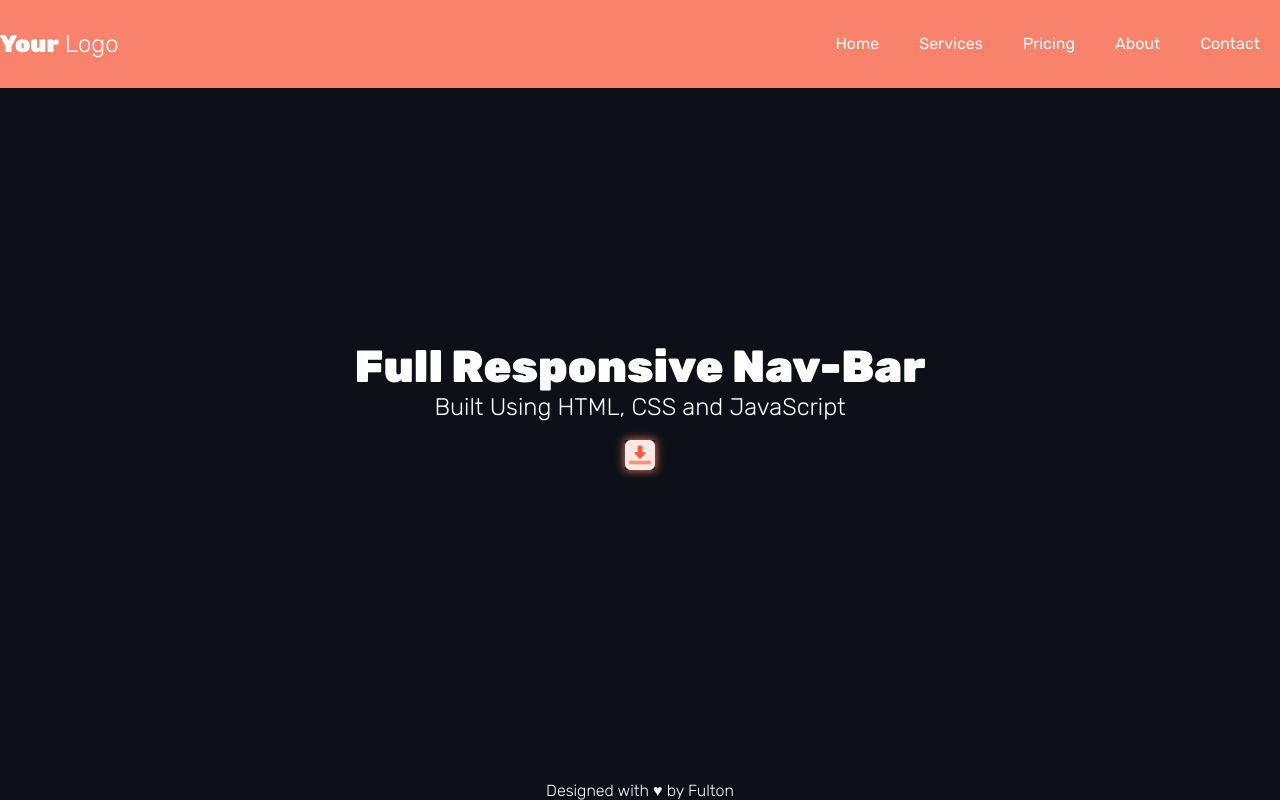
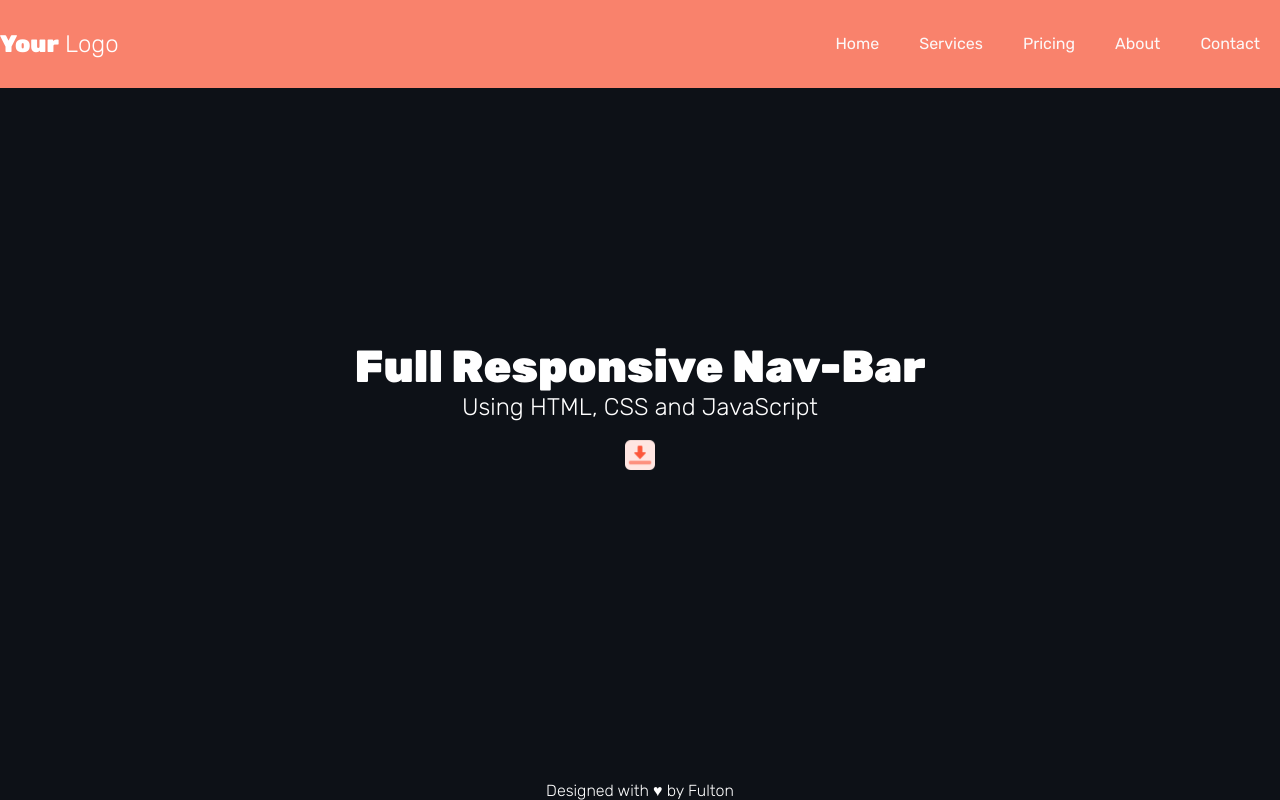
Before and after one commit to fultonoff/simple-form, a website: page index.html in a window 1280 px wide. Drawn offline with Linux system fonts and the light colour scheme.

Commit message:
first commit

```diff
--- a/index.html
+++ b/index.html
@@ -55,7 +55,7 @@
     <div class="content">
         <div class="text">
            <span class="text-up">Full Responsive Nav-Bar</span>
-           <span class="text-down">Built Using HTML, CSS and JavaScript</span>
+           <span class="text-down">Using HTML, CSS and JavaScript</span>
            <span class="download"> <a href="https://github.com/fultonoff/simple-form/tree/main" target="_blank">
             <img src="./img/direct-download.png" alt=""></a></span>
 
--- a/style.css
+++ b/style.css
@@ -230,7 +230,7 @@
 @keyframes anim {
     0%{
         transform: translateY(-1px);
-        box-shadow: 0 0 10px #F9826C;
+
     }
 
     50%{
```
